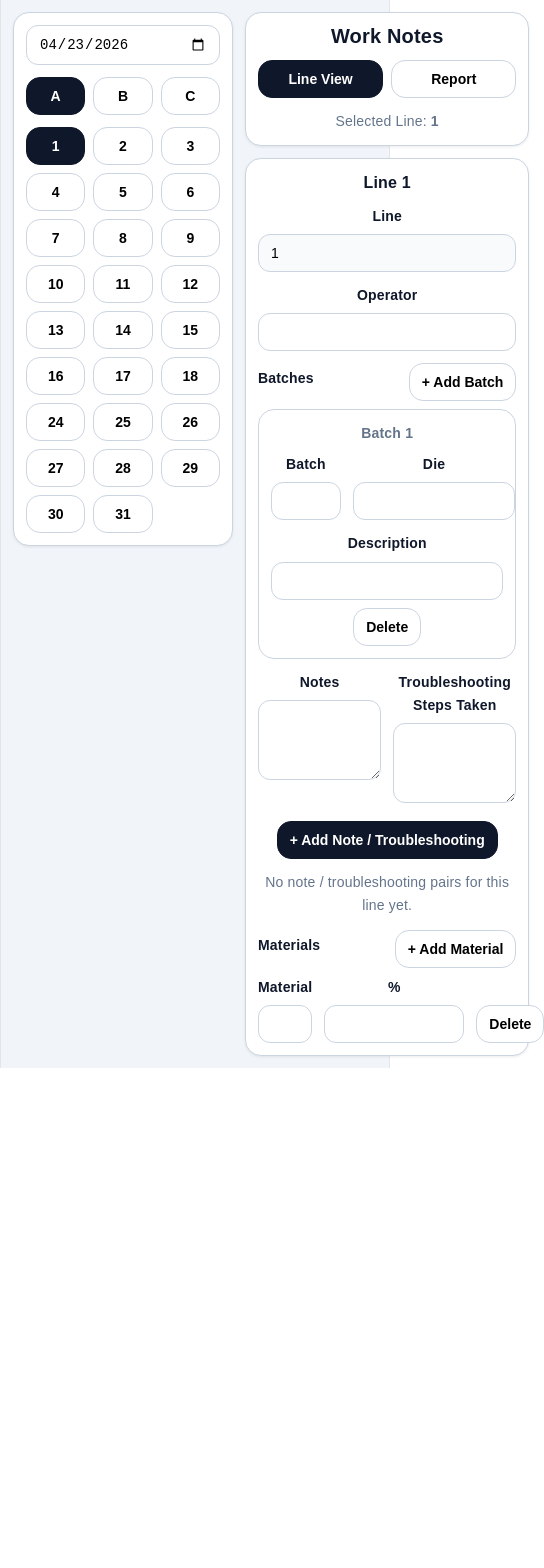
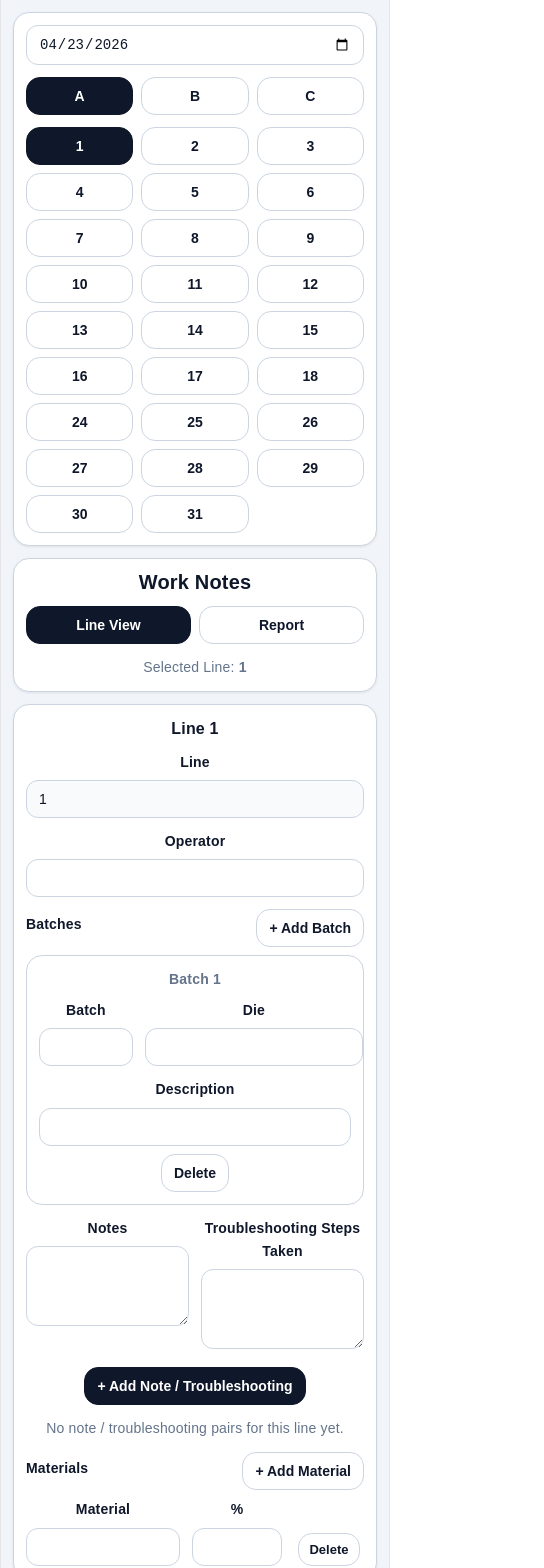
Before and after one commit to thecameronboyer-beep/work-notes-app, a React (Vite) app: page / in a window 390 px wide. Shown: the top 1568 px of the page, 544 px wide, since content can reach past the window. Before the commit the page ends 1068 px from the top, so only its background shows below. Built offline with nearby package versions, Linux system fonts and the light colour scheme.

Commit message:
mobile layout update

```diff
--- a/src/App.jsx
+++ b/src/App.jsx
@@ -18,12 +18,12 @@ const styles = {
     fontFamily: "Arial, sans-serif",
   },
   container: {
-    maxWidth: 1200,
+    maxWidth: 480,
     margin: "0 auto",
   },
   layout: {
     display: "grid",
-    gridTemplateColumns: "220px 1fr",
+    gridTemplateColumns: "1fr",
     gap: 12,
   },
   card: {
@@ -53,6 +53,7 @@ const styles = {
   },
   input: {
     width: "100%",
+    color: "#0f172a",
     boxSizing: "border-box",
     padding: "10px 12px",
     border: "1px solid #cbd5e1",
@@ -62,6 +63,7 @@ const styles = {
   },
   textarea: {
     width: "100%",
+    color: "#0f172a",
     boxSizing: "border-box",
     padding: "10px 12px",
     border: "1px solid #cbd5e1",
@@ -74,6 +76,7 @@ const styles = {
   button: {
     border: "1px solid #cbd5e1",
     background: "#fff",
+    color: "#0f172a",
     borderRadius: 14,
     padding: "10px 12px",
     fontSize: 14,
@@ -83,6 +86,10 @@ const styles = {
     alignItems: "center",
     justifyContent: "center",
     gap: 6,
+  },
+  smallButton: {
+    padding: "8px 10px",
+    fontSize: 13,
   },
   buttonPrimary: {
     background: "#0f172a",
@@ -112,7 +119,7 @@ const styles = {
   },
   materialRow: {
     display: "grid",
-    gridTemplateColumns: "1fr 140px 40px",
+    gridTemplateColumns: "1fr 90px 70px",
     gap: 12,
     alignItems: "end",
   },
@@ -423,7 +430,7 @@ export default function App() {
     <div style={styles.page}>
       <div style={styles.container}>
         <div style={styles.layout}>
-          <div style={{ ...styles.card, height: "fit-content" }}>
+          <div style={{ ...styles.card, height: "fit-content", display: view === "report" ? "none" : "block" }}>
             <div style={styles.cardBody}>
               <input
                 type="date"
@@ -600,7 +607,7 @@ export default function App() {
                                 <div style={{ fontSize: 14, marginTop: 6 }}><strong>Troubleshooting Steps Taken:</strong> {n.action}</div>
                                 <div style={{ marginTop: 8 }}>
                                   <button onClick={() => deleteNotePair(n.id)} style={styles.button}>
-                                   Delete
+                                    Delete
                                   </button>
                                 </div>
                               </div>
@@ -640,8 +647,8 @@ export default function App() {
                               />
                             </div>
                             <div>
-                              <button onClick={() => removeMaterial(m.id)} style={styles.button}>
-                               Delete
+                              <button onClick={() => removeMaterial(m.id)} style={{ ...styles.button, ...styles.smallButton }}>
+                                Delete
                               </button>
                             </div>
                           </div>
```
